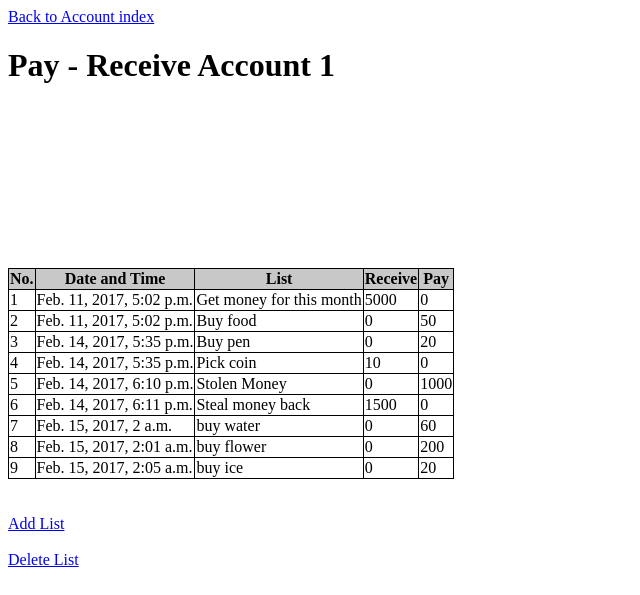
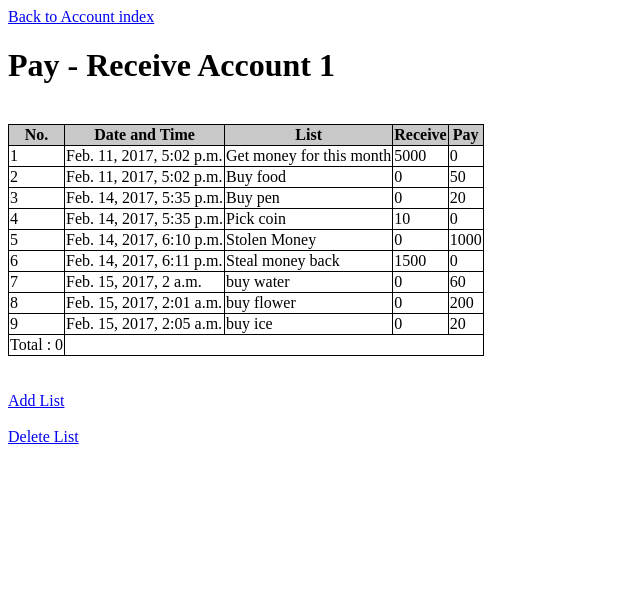
Before and after one commit to a5830017/account-web-app, a Django app: page /account/1/ in a window 1280 px wide. Shown: the top 595 px of the page, without its empty margins (0-640 px from the left). Run offline with Django 3.2, Linux system fonts and the light colour scheme; data comes from the database, SQL or seed files in the repository.

Commit message:
add total money

```diff
--- a/account/templates/account/detail.html
+++ b/account/templates/account/detail.html
@@ -35,9 +35,12 @@
         <td><label for="list{{ forloop.counter }}">{{ list.list_text }}</label></td> <!-- list text -->
         <td><label for="list{{ forloop.counter }}">{{ list.get_money }}</label></td> <!-- getmoney -->
         <td><label for="list{{ forloop.counter }}">{{ list.pay_money }}</label></td></tr> <!-- paymoney -->
+
+        {% endfor %}
+        <tr><td>Total : {{ account.total_money  }}</td></tr>
         <br />
-        {% endfor %}
 </table>
+
 
 
 
--- a/account/views.py
+++ b/account/views.py
@@ -19,6 +19,18 @@
 class DetailView(generic.DetailView):
     model = Account
     template_name = 'account/detail.html'
+
+    def caltotal(self, request, account_id):
+        account = get_object_or_404(Account, pk=account_id)
+        receive = 0
+        pay = 0
+        total = 0
+        for listacc in account.list_set.all:
+            receive += listacc.get_money
+            pay += listacc.pay_money
+        total = receive + pay
+        account.total_money = total
+        return account.total_money
 
 
 def AccSetting(request): #add account
@@ -70,27 +82,3 @@
     else:
         selected_list.delete()
         return render(request, "account/dellist.html", {'account': account, 'selected_list' : selected_list,})
-
-#def dellistdb(request, account_id):
-#    pass
-
-
-
-
-
-
-
-
-'''
-    def add_list(self):
-        try:
-            addlist = request.POST['addlist']
-            moneyget = request.POST['moneyget']
-            moneypay = request.POST['moneypay']
-        except:
-            addlist = ""
-            moneyget = ""
-            moneypay = ""
-        else:
-            q = Account(list_text=addlist, get_money=moneyget, pay_money=moneypay, pub_date=timezone.now())
-            q.save()'''
```
